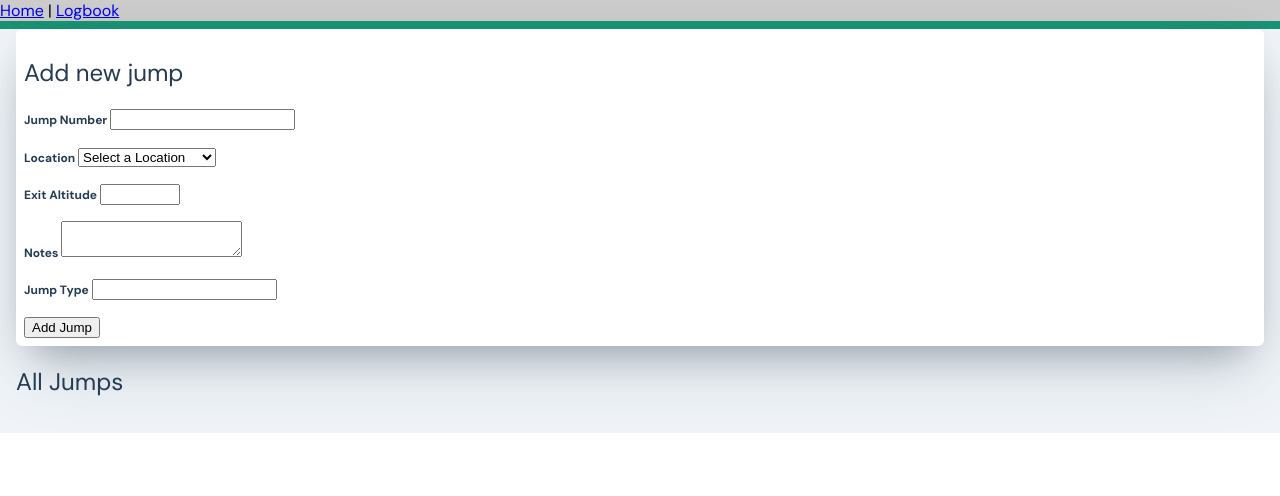
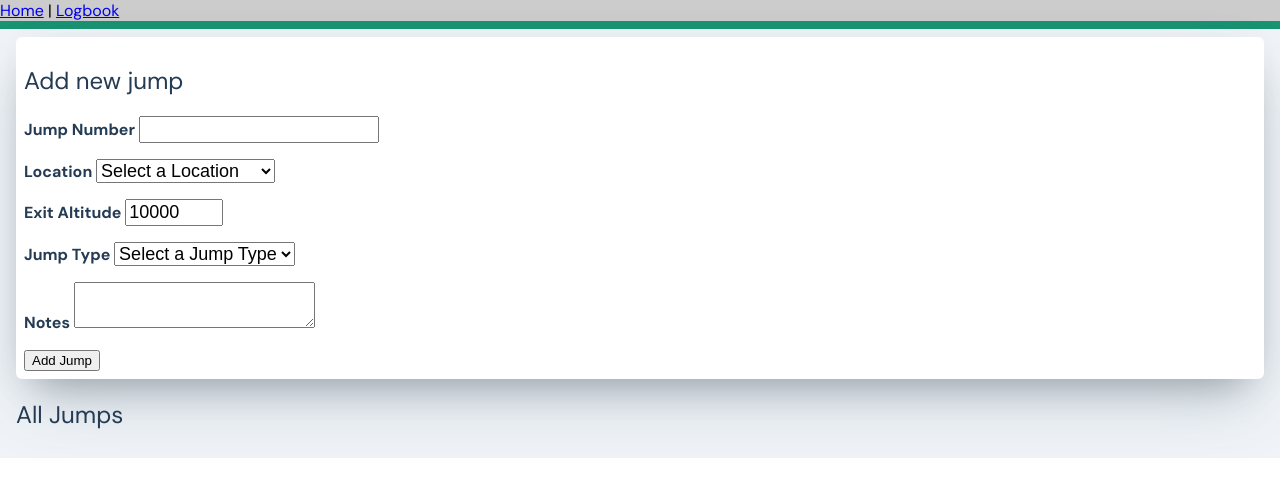
Before and after one commit to jamespatrickgibson/tracer-web, a Vue app: page /logbook in a window 1280 px wide. Shown: the top 496 px of the page. Built offline with nearby package versions, Linux system fonts and the light colour scheme.

Commit message:
Added some additional styling, and created dropdown for types.

```diff
--- a/src/views/Log.vue
+++ b/src/views/Log.vue
@@ -23,13 +23,22 @@
         </label>
       </p>
       <p>
-        <label>Notes
-          <textarea v-model.lazy="newJump.notes"/>
+        <label>Jump Type
+          <select v-model="newJump.jumpType">
+            <option disabled value="">Select a Jump Type</option>
+            <option>CReW</option>
+            <option>Formation Skydive</option>
+            <option>Freefly</option>
+            <option>Hop and Pop</option>
+            <option>Tracking</option>
+            <option>Vertical Formation</option>
+            <option>Wingsuit</option>
+          </select>
         </label>
       </p>
       <p>
-        <label>Jump Type
-          <input v-model.lazy="newJump.jumpType"/>
+        <label>Notes
+          <textarea v-model.lazy="newJump.notes"/>
         </label>
       </p>
       <button @click="addJump">Add Jump</button>
@@ -50,12 +59,12 @@
         <p class="jump__number">{{ jump.jumpNumber }}</p>
         <div class="jump__overview">
           <p class="jump__date">{{ jumpDate(jump.date) }}</p>
-          <p>{{ jump.location }}</p>
+          <p class="jump__location">{{ jump.location }}</p>
+          <p class="jump__type">{{ jump.jumpType }}</p>
           <p>Aircraft: {{ jump.aircraft }}</p>
-          <p>Altitude: {{ jump.exitAltitude }}</p>
+          <p>Altitude: {{ jump.exitAltitude.toLocaleString() }}</p>
           <!--<p>Delay: {{ jump.freefallDelay }}s</p>-->
           <!--<p>Notes: {{ jump.notes }}</p>-->
-          <p>Type: {{ jump.jumpType }}</p>
           <button @click="removeJump(n)">Delete Jump</button>
         </div>
       </li>
@@ -96,9 +105,9 @@ export default {
         jumpNumber: null,
         date: new Date().toISOString(),
         location: '',
-        exitAltitude: null,
+        exitAltitude: 10000,
         notes: null,
-        jumpType: null
+        jumpType: ''
       }
     }
   },
@@ -130,7 +139,7 @@ export default {
         jumpNumber: (this.sortedJumps[0].jumpNumber + 1),
         date: new Date().toISOString(),
         location: null,
-        exitAltitude: null,
+        exitAltitude: 10000,
         notes: null,
         jumpType: null
       }
@@ -194,6 +203,13 @@ $radius: 6px;
 // Shadows
 $box-shadow: 0 30px 60px -12px rgba($blue-grey-700, 0.25),0 18px 36px -18px rgba(0,0,0,.3),0 -12px 36px -8px rgba(0,0,0,.025);
 
+// Responsive Sizes
+// 960, 1152, and 1344 have been chosen because they are divisible by both 12 and 16
+$tablet: 769px;
+$desktop: 960px;
+$widescreen: 1152px;
+$fullhd: 1344px;
+
 // Basic Type
 h1,
 h2,
@@ -202,13 +218,29 @@ h4 {
   font-weight: 400;
 }
 
+// Mixins
+@mixin mobile {
+  @media screen and (max-width: $tablet - 1px) {
+    @content;
+  }
+}
+@mixin desktop {
+  @media screen and (min-width: $desktop) {
+    @content;
+  }
+}
+
 // Logbook Page
 .log {
   border-top: 8px solid $teal-600;
   background: $background-light;
   color: $text-light;
-  padding-left: 1rem;
-  padding-right: 1rem;
+  padding: 0.5rem;
+
+  @include desktop() {
+    padding-left: 1rem;
+    padding-right: 1rem;
+  }
 }
 
 // Jump Form
@@ -220,14 +252,19 @@ h4 {
   border-radius: $radius;
 
   label {
-    font-size: 0.75rem;
+    // font-size: 0.75rem;
     font-weight: bold;
+  }
+  input,
+  select,
+  textarea {
+    font-size: 1.125rem;
   }
 }
 // Jump List
 .jumps {
   list-style-type: none;
-  padding: 0.5rem;
+  padding: 0;
 }
 .jump {
   background: #fff;
@@ -255,6 +292,12 @@ h4 {
     text-transform: uppercase;
     color: $muted;
   }
+  &__location {
+    font-size: 0.875rem;
+  }
+  &__type {
+    font-size: 1.25rem;
+  }
   p {
     margin: 0;
   }
```
